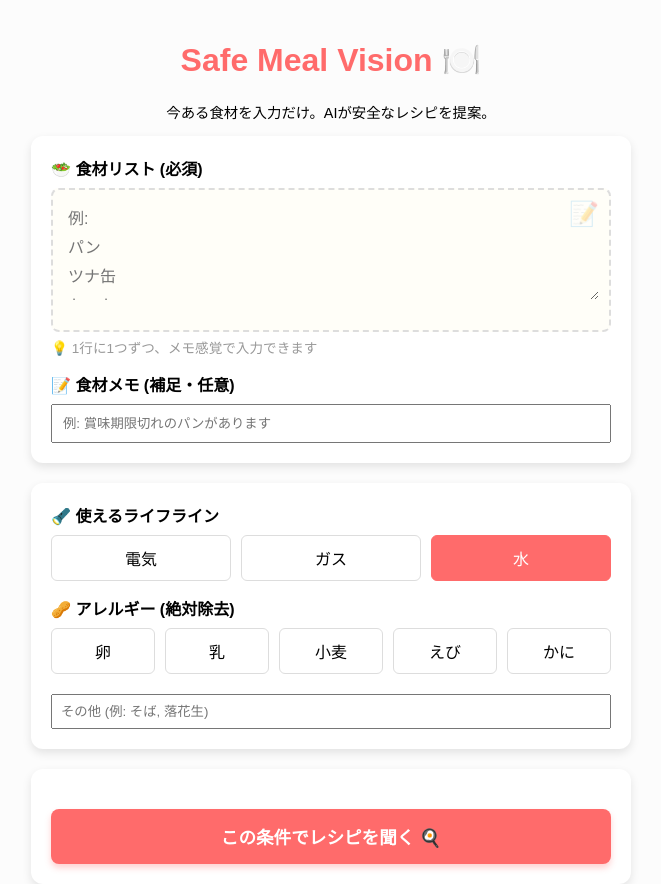
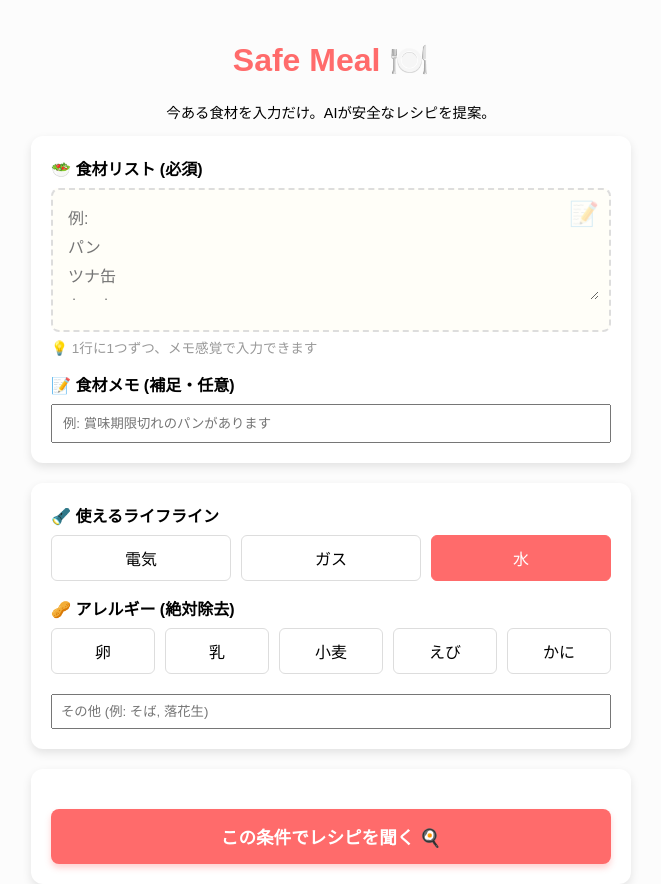
Before and after one commit to harua-962/safe-meal, a website: page public/index.html in a window 1280 px wide. Shown: the whole page, without its empty margins (309-970 px from the left). Drawn offline with Linux system fonts and the light colour scheme.

Commit message:
名前をSafeMealに変更

```diff
--- a/public/index.html
+++ b/public/index.html
@@ -256,7 +256,7 @@
 
     <!-- 入力画面 -->
     <div id="inputPage" class="page active">
-        <h1>Safe Meal Vision 🍽️</h1>
+        <h1>Safe Meal 🍽️</h1>
         <p style="text-align: center; font-size: 0.9em;">今ある食材を入力だけ。AIが安全なレシピを提案。</p>
 
         <div class="card">
@@ -303,7 +303,7 @@
 
     <!-- レシピ結果画面 -->
     <div id="resultPage" class="page">
-        <h1>Safe Meal Vision 🍽️</h1>
+        <h1>Safe Meal 🍽️</h1>
 
         <div class="card">
             <div class="warning">⚠️ AI生成レシピです。アレルギー情報は必ずご自身でも最終確認してください。</div>
```
